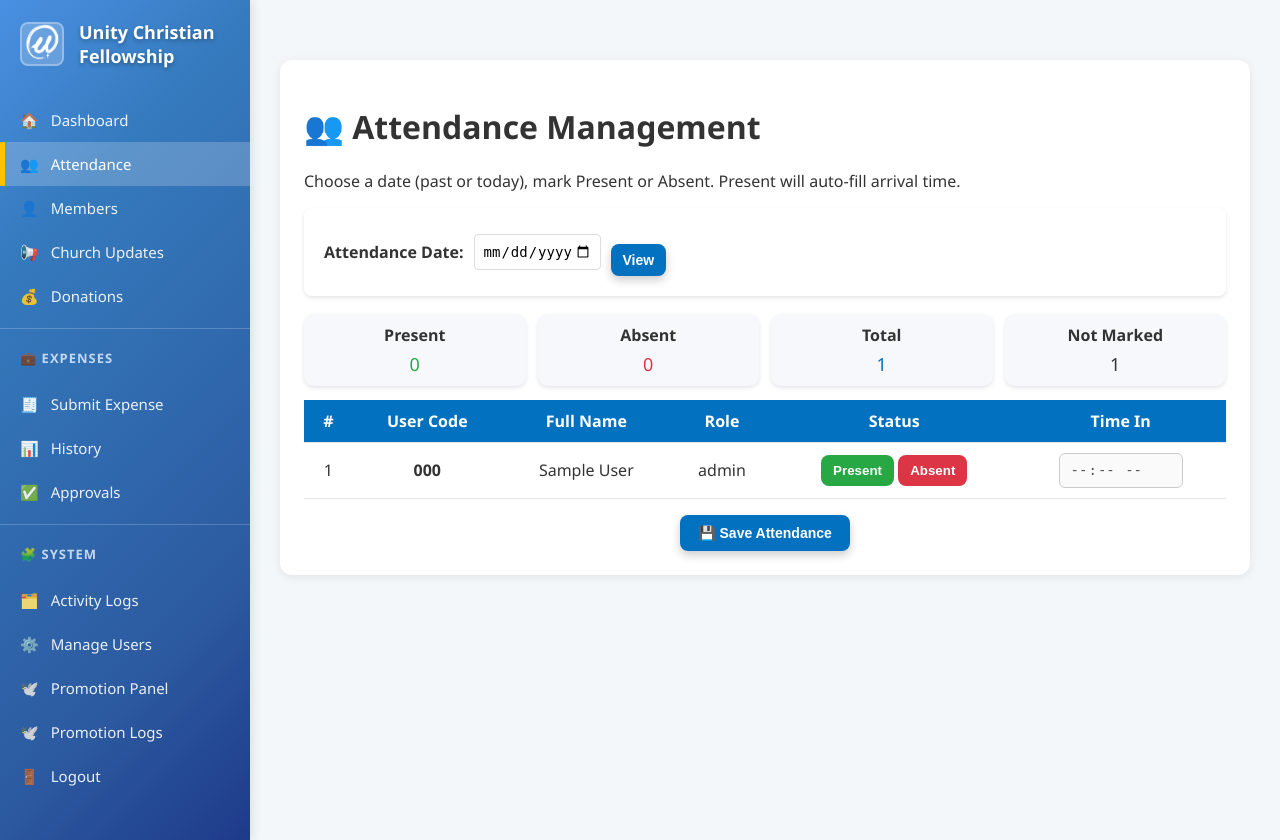
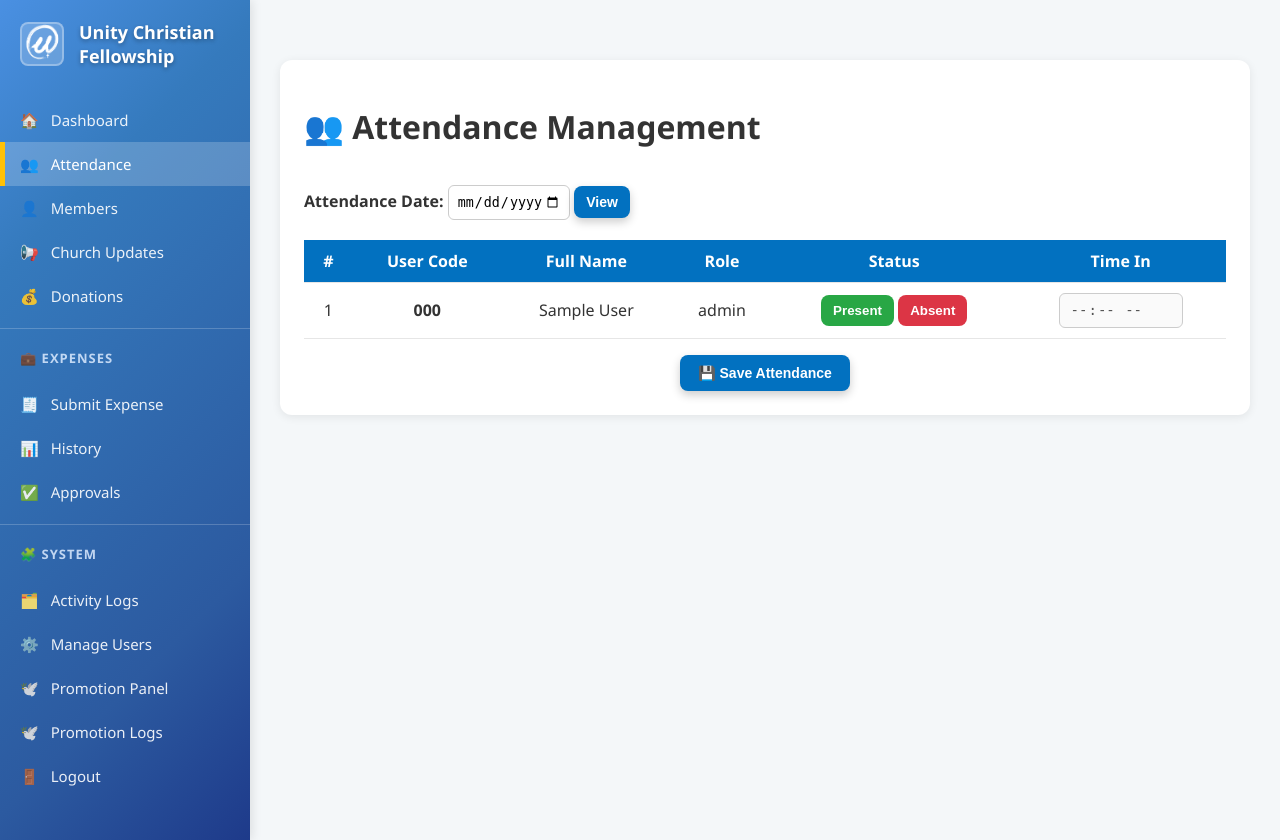
Before and after one commit to VienCode/church-management-system, a PHP site: page /attendance.php in a window 1280 px wide. Run offline with PHP 8.4, Linux system fonts and the light colour scheme; the visitor is signed in with stand-in values (Sample User, id 1); tables that the repository leaves empty or names only in its code hold one stand-in row (values such as "Sample post").

Commit message:
attendance fix

```diff
--- a/attendance.php
+++ b/attendance.php
@@ -3,29 +3,33 @@ include 'database.php';
 include 'auth_check.php';
 restrict_to_roles([ROLE_ADMIN, ROLE_LEADER, ROLE_ATTENDANCE_MARKER]);
 
-// current marker (who records the attendance)
 $current_user_code = $_SESSION['user_code'] ?? 'SYSTEM';
 
-// Determine attendance date (prefer posted date)
+// Determine attendance date
 $attendance_date = $_POST['attendance_date'] ?? ($_SESSION['attendance_date'] ?? date('Y-m-d'));
 
-// Save attendance when submitted
+// Handle saving
 $success = null;
 if ($_SERVER['REQUEST_METHOD'] === 'POST' && isset($_POST['save_attendance'])) {
-    // Use the attendance_date sent with the save form (safer)
     $attendance_date = $_POST['attendance_date'] ?? $attendance_date;
 
     if (!empty($_POST['attendance']) && is_array($_POST['attendance'])) {
         foreach ($_POST['attendance'] as $user_code => $data) {
             $status = $data['status'] ?? null;
-            // If time given use it, else use server current time for Present
             $time_in = ($status === 'Present') ? ($data['time_in'] ?? date('H:i')) : null;
 
-            if ($status) {
+            // Only insert if user_code exists
+            $verify = $mysqli->prepare("SELECT user_code FROM users WHERE user_code = ?");
+            $verify->bind_param("s", $user_code);
+            $verify->execute();
+            $exists = $verify->get_result()->num_rows > 0;
+            $verify->close();
+
+            if ($exists && $status) {
                 $stmt = $mysqli->prepare("
                     INSERT INTO attendance (user_code, attendance_date, status, time_in, recorded_by)
                     VALUES (?, ?, ?, ?, ?)
-                    ON DUPLICATE KEY UPDATE status = VALUES(status), time_in = VALUES(time_in), recorded_by = VALUES(recorded_by)
+                    ON DUPLICATE KEY UPDATE status=VALUES(status), time_in=VALUES(time_in), recorded_by=VALUES(recorded_by)
                 ");
                 $stmt->bind_param("sssss", $user_code, $attendance_date, $status, $time_in, $current_user_code);
                 $stmt->execute();
@@ -37,7 +41,7 @@ if ($_SERVER['REQUEST_METHOD'] === 'POST' && isset($_POST['save_attendance'])) {
     }
 }
 
-// Fetch users except non-members (role_id = 4)
+// Fetch users except non-members
 $sql = "
 SELECT u.user_code,
        CONCAT(u.firstname, ' ', u.lastname) AS fullname,
@@ -53,25 +57,7 @@ ORDER BY u.lastname ASC, u.firstname ASC
 $stmt = $mysqli->prepare($sql);
 $stmt->bind_param("s", $attendance_date);
 $stmt->execute();
-$members_result = $stmt->get_result();
-
-// Compute stats
-$presentCount = 0;
-$absentCount = 0;
-$members_data = [];
-while ($row = $members_result->fetch_assoc()) {
-    // Normalize time_in to HH:MM for display (if present)
-    if (!empty($row['time_in'])) {
-        $row['time_in'] = date('H:i', strtotime($row['time_in']));
-    }
-    $members_data[] = $row;
-    if ($row['status'] === 'Present') $presentCount++;
-    if ($row['status'] === 'Absent') $absentCount++;
-}
-$totalMembers = count($members_data);
-$notMarked = $totalMembers - ($presentCount + $absentCount);
-
-$stmt->close();
+$members = $stmt->get_result();
 ?>
 <!DOCTYPE html>
 <html>
@@ -80,7 +66,6 @@ $stmt->close();
 <title>Attendance Management | UCF</title>
 <link rel="stylesheet" href="styles_system.css">
 <style>
-        /* Inline styles for attendance module (keeps design consistent) */
 .attendance-container { background:#fff; padding:24px; border-radius:12px; max-width:1100px; margin:30px auto; box-shadow:0 2px 10px rgba(0,0,0,.08); }
 table { width:100%; border-collapse:collapse; margin-top:14px; }
 th, td { padding:10px 12px; border-bottom:1px solid #e6e6e6; text-align:center; }
@@ -88,21 +73,17 @@ $stmt->close();
 .present-btn, .absent-btn { padding:8px 12px; border-radius:8px; border:none; cursor:pointer; font-weight:600; }
 .present-btn { background:#28a745; color:#fff; }
 .absent-btn { background:#dc3545; color:#fff; }
-        .present-btn.selected { box-shadow:0 2px 6px rgba(40,167,69,0.28); transform:translateY(-1px); }
-        .absent-btn.selected { box-shadow:0 2px 6px rgba(220,53,69,0.28); transform:translateY(-1px); }
+.present-btn.active { box-shadow:0 2px 6px rgba(40,167,69,0.28); transform:translateY(-1px); }
+.absent-btn.active { box-shadow:0 2px 6px rgba(220,53,69,0.28); transform:translateY(-1px); }
 .time-input { padding:6px; border-radius:6px; border:1px solid #ccc; width:110px; text-align:center; }
 .save-btn { background:#0271c0; color:#fff; border:none; padding:10px 18px; border-radius:8px; cursor:pointer; font-weight:700; margin-top:16px; }
 .save-btn:hover { background:#02589b; }
-        .stats { display:flex; gap:12px; margin-top:18px; }
-        .stat-card { flex:1; background:#f6f8fb; padding:10px; border-radius:10px; text-align:center; }
 .success { background:#e6ffed; color:#1b6b33; padding:10px; border-radius:8px; margin-bottom:12px; font-weight:700; }
-        .date-selector { margin-bottom:14px; display:flex; gap:10px; align-items:center; }
 input[type="date"] { padding:8px; border-radius:6px; border:1px solid #ccc; }
 </style>
 </head>
 <body>
 <div class="main-layout">
-    <!-- Sidebar (same as other pages) -->
     <nav class="sidebar">
     <div class="logo-section">
         <div class="logo-placeholder"><span><img src="images/ucf.png" alt="ucf_logo"></span></div>
@@ -157,32 +138,19 @@ $stmt->close();
     <div class="content-area">
         <div class="attendance-container">
             <h1>👥 Attendance Management</h1>
-            <p>Choose a date (past or today), mark Present or Absent. Present will auto-fill arrival time.</p>
 
             <?php if ($success): ?>
                 <div class="success"><?= htmlspecialchars($success) ?></div>
             <?php endif; ?>
 
-            <!-- Date selector form (view attendance for selected date) -->
-            <form method="POST" id="dateForm" class="date-selector" style="margin:0;">
+            <form method="POST">
                 <label><strong>Attendance Date:</strong></label>
-                <input type="date" name="attendance_date" id="attendance_date_input" value="<?= htmlspecialchars($attendance_date) ?>" max="<?= date('Y-m-d') ?>" required>
+                <input type="date" name="attendance_date" value="<?= htmlspecialchars($attendance_date) ?>" max="<?= date('Y-m-d') ?>" required>
                 <button type="submit" name="view_attendance" class="save-btn" style="padding:8px 12px;">View</button>
             </form>
 
-            <!-- Stats -->
-            <div class="stats" aria-hidden="true">
-                <div class="stat-card"><strong>Present</strong><div style="font-size:18px; margin-top:6px; color:#28a745;"><?= $presentCount ?></div></div>
-                <div class="stat-card"><strong>Absent</strong><div style="font-size:18px; margin-top:6px; color:#dc3545;"><?= $absentCount ?></div></div>
-                <div class="stat-card"><strong>Total</strong><div style="font-size:18px; margin-top:6px; color:#0271c0;"><?= $totalMembers ?></div></div>
-                <div class="stat-card"><strong>Not Marked</strong><div style="font-size:18px; margin-top:6px;"><?= $notMarked ?></div></div>
-            </div>
-
-            <!-- Attendance table & save form -->
-            <form method="POST" id="attendanceForm" style="margin-top:14px;">
-                <!-- include the attendance_date so save knows which date -->
+            <form method="POST" style="margin-top:20px;">
                 <input type="hidden" name="attendance_date" value="<?= htmlspecialchars($attendance_date) ?>">
-
                 <table>
                     <thead>
                         <tr>
@@ -195,40 +163,28 @@ $stmt->close();
                         </tr>
                     </thead>
                     <tbody>
-                        <?php if (empty($members_data)): ?>
-                            <tr><td colspan="6">No users found for this filter.</td></tr>
-                        <?php else: $i = 1; ?>
-                            <?php foreach ($members_data as $m):
-                                // Create a safe id suffix from user_code (replace non-alnum)
-                                $safe = preg_replace('/[^A-Za-z0-9_-]/', '_', $m['user_code']);
-                                $isPresent = ($m['status'] === 'Present');
-                                $isAbsent  = ($m['status'] === 'Absent');
+                        <?php
+                        $i = 1;
+                        while ($row = $members->fetch_assoc()):
                         ?>
-                                <tr>
+                        <tr data-user="<?= htmlspecialchars($row['user_code']) ?>">
                             <td><?= $i++ ?></td>
-                                    <td><strong><?= htmlspecialchars($m['user_code']) ?></strong></td>
-                                    <td><?= htmlspecialchars($m['fullname']) ?></td>
-                                    <td><?= htmlspecialchars($m['role_name']) ?></td>
+                            <td><strong><?= htmlspecialchars($row['user_code']) ?></strong></td>
+                            <td><?= htmlspecialchars($row['fullname']) ?></td>
+                            <td><?= htmlspecialchars($row['role_name']) ?></td>
                             <td>
-                                        <button type="button" id="present_btn_<?= $safe ?>" class="present-btn <?= $isPresent ? 'selected' : '' ?>"
-                                            onclick="markPresent('<?= $safe ?>')">Present</button>
-
-                                        <button type="button" id="absent_btn_<?= $safe ?>" class="absent-btn <?= $isAbsent ? 'selected' : '' ?>"
-                                            onclick="markAbsent('<?= $safe ?>')">Absent</button>
-
-                                        <!-- Hidden status field (will be either Present/Absent) -->
-                                        <input type="hidden" id="status_<?= $safe ?>" name="attendance[<?= htmlspecialchars($m['user_code']) ?>][status]" value="<?= htmlspecialchars($m['status'] ?? '') ?>">
+                                <button type="button" class="present-btn <?= ($row['status'] === 'Present') ? 'active' : '' ?>" data-action="present">Present</button>
+                                <button type="button" class="absent-btn <?= ($row['status'] === 'Absent') ? 'active' : '' ?>" data-action="absent">Absent</button>
+                                <input type="hidden" name="attendance[<?= htmlspecialchars($row['user_code']) ?>][status]" value="<?= htmlspecialchars($row['status'] ?? '') ?>">
                             </td>
                             <td>
-                                        <input type="time" id="time_<?= $safe ?>" name="attendance[<?= htmlspecialchars($m['user_code']) ?>][time_in]" class="time-input"
-                                            value="<?= htmlspecialchars($m['time_in'] ?? '') ?>" <?= $isPresent ? '' : 'disabled' ?>>
+                                <input type="time" name="attendance[<?= htmlspecialchars($row['user_code']) ?>][time_in]" class="time-input"
+                                    value="<?= htmlspecialchars($row['time_in'] ?? '') ?>" <?= ($row['status'] === 'Present') ? '' : 'disabled' ?>>
                             </td>
                         </tr>
-                            <?php endforeach; ?>
-                        <?php endif; ?>
+                        <?php endwhile; ?>
                     </tbody>
                 </table>
-
                 <center><button type="submit" name="save_attendance" class="save-btn">💾 Save Attendance</button></center>
             </form>
         </div>
@@ -236,78 +192,33 @@ $stmt->close();
 </div>
 
 <script>
-/**
- * Utility: safe ID suffix => same transformation we used server-side:
- * (only alnum, underscore, hyphen are kept; others replaced by underscore)
- * We pass the safe suffix strings from server, so JS doesn't have to transform.
- */
+function pad(num){return num.toString().padStart(2,'0');}
 
-// markPresent / markAbsent toggle and set time in HH:MM
-function pad(n){ return n.toString().padStart(2,'0'); }
+document.addEventListener('click', e => {
+    if (e.target.matches('.present-btn, .absent-btn')) {
+        const btn = e.target;
+        const row = btn.closest('tr');
+        const user = row.dataset.user;
+        const action = btn.dataset.action;
+        const timeInput = row.querySelector('.time-input');
+        const hiddenStatus = row.querySelector('input[type=hidden]');
+        const presentBtn = row.querySelector('.present-btn');
+        const absentBtn = row.querySelector('.absent-btn');
 
-function markPresent(safe) {
-    try {
-        // toggle classes
-        const presentBtn = document.getElementById('present_btn_' + safe);
-        const absentBtn  = document.getElementById('absent_btn_' + safe);
-        const statusInp  = document.getElementById('status_' + safe);
-        const timeInp    = document.getElementById('time_' + safe);
-
-        if (!statusInp || !timeInp || !presentBtn) return;
-
-        // Set status
-        statusInp.value = 'Present';
-
-        // Set time to current time (HH:MM 24h)
+        if (action === 'present') {
+            hiddenStatus.value = 'Present';
+            timeInput.disabled = false;
             const now = new Date();
-        const hh = pad(now.getHours());
-        const mm = pad(now.getMinutes());
-        timeInp.value = hh + ':' + mm;
-        timeInp.disabled = false;
-
-        // Visual toggle
-        presentBtn.classList.add('selected');
-        absentBtn.classList.remove('selected');
-    } catch (e) {
-        console.error(e);
+            timeInput.value = pad(now.getHours()) + ':' + pad(now.getMinutes());
+            presentBtn.classList.add('active');
+            absentBtn.classList.remove('active');
+        } else {
+            hiddenStatus.value = 'Absent';
+            timeInput.value = '';
+            timeInput.disabled = true;
+            absentBtn.classList.add('active');
+            presentBtn.classList.remove('active');
         }
-}
-
-function markAbsent(safe) {
-    try {
-        const presentBtn = document.getElementById('present_btn_' + safe);
-        const absentBtn  = document.getElementById('absent_btn_' + safe);
-        const statusInp  = document.getElementById('status_' + safe);
-        const timeInp    = document.getElementById('time_' + safe);
-
-        if (!statusInp || !timeInp || !absentBtn) return;
-
-        statusInp.value = 'Absent';
-        timeInp.value = '';
-        timeInp.disabled = true;
-
-        absentBtn.classList.add('selected');
-        presentBtn.classList.remove('selected');
-    } catch (e) {
-        console.error(e);
-    }
-}
-
-// Auto-submit date change to view that date's attendance
-document.addEventListener('DOMContentLoaded', function() {
-    const dateInput = document.getElementById('attendance_date_input');
-    if (dateInput) {
-        dateInput.addEventListener('change', function() {
-            // Ensure no future date
-            const selected = this.value;
-            const today = new Date().toISOString().slice(0,10);
-            if (selected > today) {
-                alert('You cannot select a future date.');
-                this.value = today;
-                return;
-            }
-            document.getElementById('dateForm').submit();
-        });
     }
 });
 </script>
```
Lines whose indentation alone changed are shown as unchanged.
